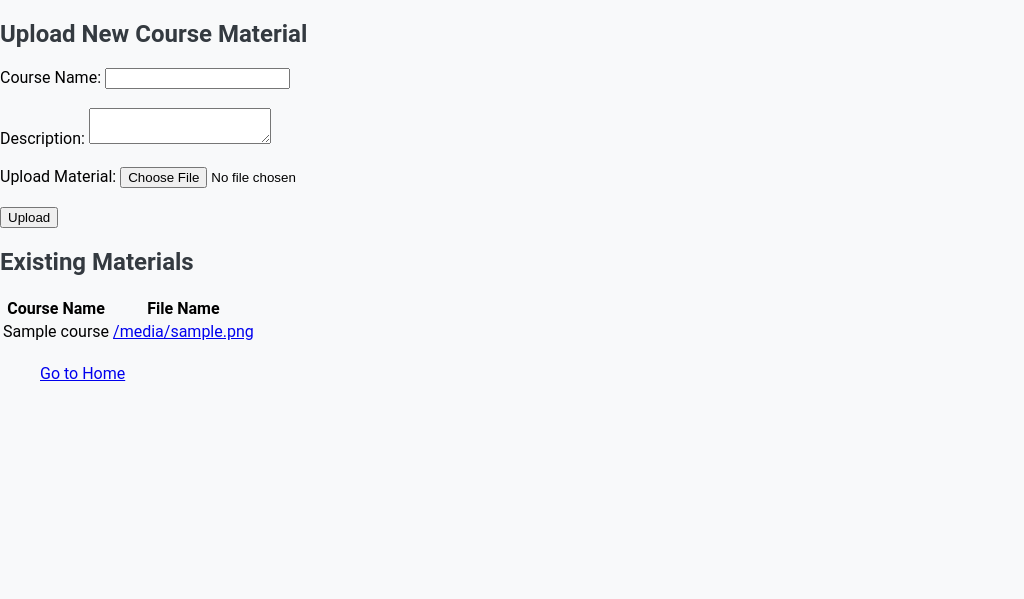
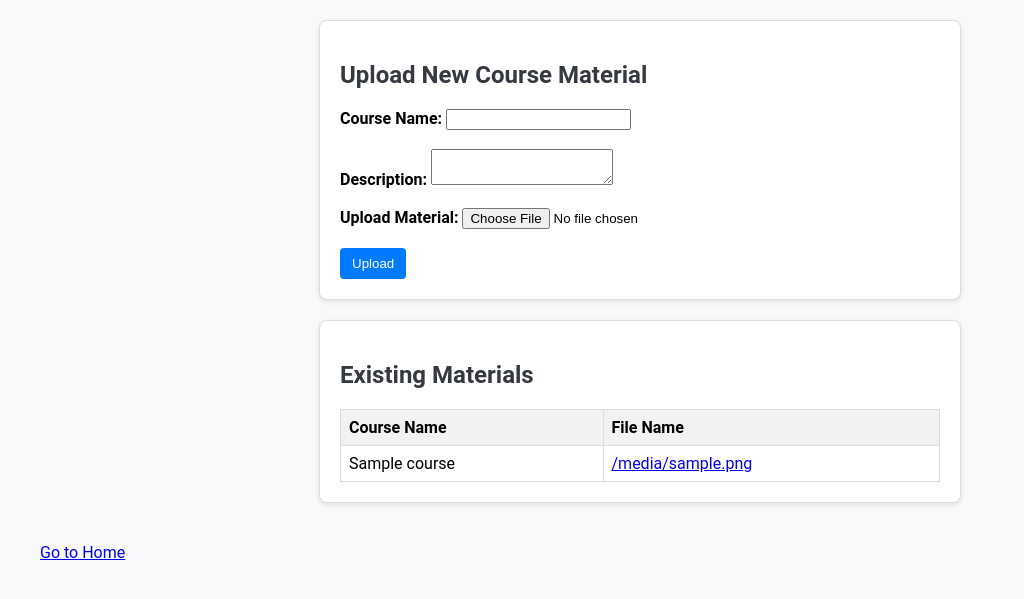
Before and after one commit to Karthi-666/azam_aws_prjct, a Flask app: template templates/admindashboard.html in a window 1280 px wide. Shown: the top 599 px of the page, without its empty margins (0-1024 px from the left). Run offline with Flask 2, Linux system fonts and the light colour scheme; the template is opened without the code that fills it: most values are stand-ins (such as "Sample title", 1, 10 or a date in 2020).

Commit message:
Update styles.css

```diff
--- a/static/styles.css
+++ b/static/styles.css
@@ -1,14 +1,25 @@
-
-
 body {
     font-family: 'Roboto', sans-serif;
     background-color: #f8f9fa;
     margin: 0;
+    margin: 20px;
     padding: 0;
 }
 
 h1, h2, h3 {
     font-weight: bold;
+}
+h2 {
+    color: #333;
+}
+#upload-material, #existing-materials {
+    margin: 20px auto;
+    max-width: 600px;
+    padding: 20px;
+    border: 1px solid #ddd;
+    background-color: #fff;
+    border-radius: 8px;
+    box-shadow: 0 2px 5px rgba(0, 0, 0, 0.1);
 }
 
 .container {
@@ -201,6 +224,41 @@ footer p {
     background-color: #f8f9fa;
 }
 
+form label, table th {
+    font-weight: bold;
+}
+table {
+    width: 100%;
+    border-collapse: collapse;
+    margin-top: 20px;
+}
+table, th, td {
+border: 1px solid #ddd;
+}
+th, td {
+text-align: left;
+padding: 8px;
+}
+th {
+background-color: #f2f2f2;
+}
+tr:hover {
+background-color: #f5f5f5;
+}
+
+button {
+    background-color: #007bff;
+    color: #fff;
+    border: none;
+    padding: 8px 12px;
+    border-radius: 4px;
+    cursor: pointer;
+}
+button:hover {
+background-color: #0056b3;
+}
+
+
 /* Login and Register Form Styling */
 h2.text-center.mb-4 {
     color: #333;
```
Also changed, not shown: other parts of static/styles.css (+32 -0 lines).
